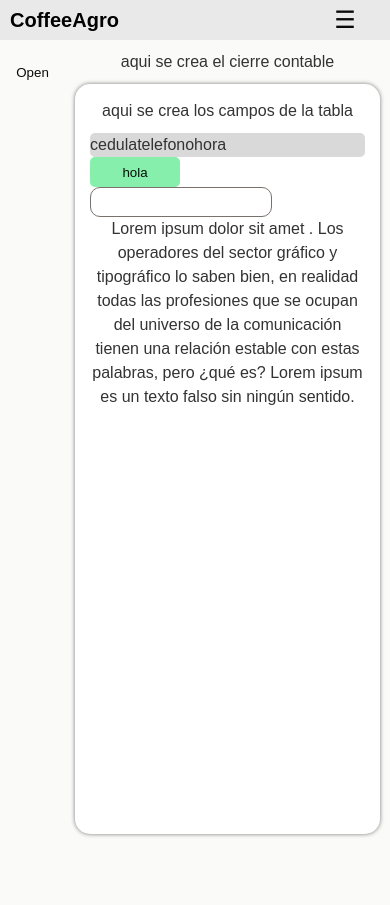
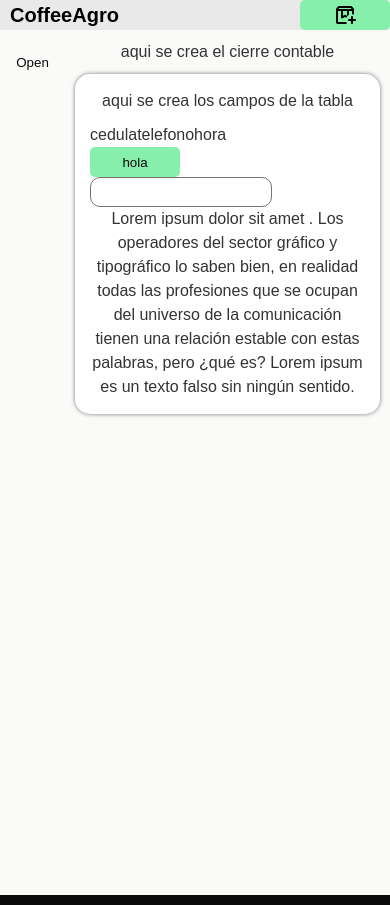
Before and after one commit to JKalith/coffeeAgro, a Next.js app: page /buyDashboard/createInvoice in a window 390 px wide. Built offline with nearby package versions, Linux system fonts and the light colour scheme.

Commit message:
Mejoras en el responsive
Se ajusto estilos en las tablas.

```diff
--- a/src/app/styles/globals.module.css
+++ b/src/app/styles/globals.module.css
@@ -303,10 +303,10 @@ width: 300px;
 
 height: fit-content;
 margin-top: 10px;
-
+background-color: #d9d9d96c;
   display: flex;
   border-radius: 5px;
-  background-color: #d9d9d9;
+
 }
 
 .titles {
@@ -352,8 +352,17 @@ margin-top: 10px;
 
   width: auto;
   margin-bottom: 5px;
+  background: #5d5d5d00;
+  box-shadow:  3px 3px 6px #5a5a5a00,
+               -2px -2px 6px #00000000;
+color: white;
+}
 
-}
+
+
+
+
+
 
 .cell {
   display: flex;
@@ -496,9 +505,22 @@ cursor: pointer;
 
 
 
+@media (max-width: 1000px) {
+  .displayTitle{
+
+    background-color: #a0a0a000;
 
 
+      }
 
+.titlePage{
+  justify-content: center;
+  display: flex;
+background-color: #5D5D5D;
+margin-right: 70px;
+border-radius: 5px;
+margin-left: 70px;
+  } }
 
 
 
@@ -509,13 +531,16 @@ cursor: pointer;
 
   .table {
     width: 100%;
-
+  height: auto;
+  overflow: hidden;
   }
 
-  .titles, .titlePage {
-    font-size: 16px;
-  }
 
+  .titlePage{
+    justify-content: center;
+    display: flex;
+
+    }
   .containerBetween {
 
     align-items: center;
@@ -548,11 +573,9 @@ cursor: pointer;
     justify-content: space-between;
   }
 
- .productRow{
+ .table{
 
-
-border: solid 0.5px #78716C;
-border-radius: 10px;
+overflow: hidden;
 
 
  }
@@ -569,10 +592,22 @@ border-radius: 10px;
   white-space: nowrap;
 
 }
+.displayTitle{
+
+  background-color: #a0a0a000;
+
+
+    }
   .titles, .titlePage {
     font-size: 20px; /* Fuente más pequeña en pantallas muy pequeñas */
+
+
   }
+  .titlePage{
+    justify-content: center;
+    display: flex;
 
+    }
   .containerButton{
     margin-left: 5px;
   margin-top: 10px;
@@ -617,9 +652,35 @@ border-radius: 10px;
 @media (prefers-color-scheme: dark) {
 
 
+  @media (max-width: 1000px) {
+
+    .productRow{
+
+
+   border: solid 0.5px #78716C;
+   border-radius: 10px;
+
+    border-radius: 5px;
+    margin-bottom: 15px;
+    background: #5D5D5D;
+    box-shadow:  3px 3px 6px #5a5a5a,
+                 -2px -2px 6px #000000;
+color: white;
 
 
 
+
+
+
+    }}
+
+.displayTitle{
+
+
+
+
+
+}
   .checkbox {
     cursor: pointer;
     background-image: none;
@@ -677,6 +738,7 @@ border-radius: 10px;
 
   .table {
    background-color: #3C3C3C;
+
   }
 
  .titlePage {
@@ -687,20 +749,15 @@ border-radius: 10px;
   .filterContainer {
 
 
-    background-color: #3C3C3C;
+    background-color: #3c3c3c00;
   }
   .displayTitle{
 
-
-
-    background-color: #5D5D5D;
-  }
-  .productRow{
-
-color: white;
+background-color: none;
 
 
   }
+
 
 
   .hoverRows:hover {
--- a/src/app/ui/navbar/btnNavBar.jsx
+++ b/src/app/ui/navbar/btnNavBar.jsx
@@ -20,7 +20,7 @@ const BtnNavBar = ({ href, buttonText, icon }) => {
 
       <button className={styles.menuRow}>
 
-      {buttonText}
+{buttonText}
 
       </button>
 
--- a/src/app/ui/navbar/navbar.jsx
+++ b/src/app/ui/navbar/navbar.jsx
@@ -4,6 +4,10 @@ import styles from "../styles/navBar.module.css"
 import Link from 'next/link';
 import icons from "../styles/icons.module.css"
 import BtnNavBar from "./btnNavBar"
+import icon from '../styles/icons.module.css'
+
+
+import globals from '../../styles/globals.module.css'
 const Navbar = () => {
   const [menuOpen, setMenuOpen] = useState(false);
   const [closing, setClosing] = useState(false);
@@ -15,7 +19,7 @@ const Navbar = () => {
       setTimeout(() => {
         setMenuOpen(false);
         setClosing(false);
-      }, 700); // Duración de la animación de cierre
+      }, 1000); // Duración de la animación de cierre
     } else {
       setMenuOpen(true);
     }
@@ -40,9 +44,22 @@ const Navbar = () => {
     <li> <BtnNavBar href="/plotDashboard" buttonText="Lotes" icon={icons.loteIcon} /></li>
     <li> <BtnNavBar href="/payrollDashboard" buttonText="Planilla" icon={icons.payrollIcon} /></li>
   </ul>
-  <button className={styles.menuBtn} onClick={toggleMenu}>
-        ☰
-      </button>
+
+
+  <div className={styles.hideDropdown}>
+
+
+
+
+      <button className={globals.button} onClick={toggleMenu}>
+            <div className={`${icon.containerIcon} ${icon.addProductIcon}`}></div>
+
+          </button>
+
+
+
+
+
       {(menuOpen || closing) && (
          <ul
           className={`${styles.dropdownMenu} ${
@@ -59,6 +76,9 @@ const Navbar = () => {
 
     </ul>
       )}
+
+
+  </div>
 </nav>
 
   );
--- a/src/app/ui/styles/navBar.module.css
+++ b/src/app/ui/styles/navBar.module.css
@@ -28,7 +28,7 @@ display: flex;
   }
 
   .logoContainer {
-
+   background-color: #F0FDF5;
     border-radius: 10px;
       height: 30px; /* Para que ocupe toda la altura de la ventana */
       width:  30px;
@@ -70,11 +70,6 @@ display: flex;
 
   .menuBtn {
 display: none;
-  }
-  .menuBTN{
-
-display: flex;
-
   }
 
   .dropdownMenu {
@@ -123,7 +118,11 @@ width: 80px;
     background-color: #D9D9D9
 
   }
+  .hideDropdown{
+display: none;
 
+
+   }
   .labelContent{
   display: flex;
   width: 140px;
@@ -163,7 +162,13 @@ color: white;
 
 
 }
+.labelContent{
 
+
+background-color: #343434;
+
+
+}
   .navbar {
     display: flex;
     justify-content: space-between; /* Espacio entre el logo y los enlaces */
@@ -175,7 +180,13 @@ color: white;
 
 
 
+  .dropdownMenu{
 
+
+background-color: #343434;
+
+
+  }
 
 
 
@@ -201,8 +212,6 @@ color: white;
 .menuRow{
 
 color: white;
-
-
 }
 
 
@@ -228,29 +237,32 @@ background-color: #525151;
 
 @keyframes dropdown-open {
   from {
-    transform: translateY(-10px);
+    transform: translateX(0);
     opacity: 0;
   }
   to {
-    transform: translateY(0);
+    transform: translateX(-10PX);
     opacity: 1;
   }
 }
 
 @keyframes dropdown-close {
   from {
-    transform: translateY(0);
+    transform: translateX(-10PX);
     opacity: 1;
   }
   to {
-    transform: translateY(-10px);
+    transform: translateX(0);
     opacity: 0;
   }
 }
 
 /* Responsive Design */
 @media (max-width: 748px) {
+  .hideDropdown{
 
+
+    display: block;}
   .logoContainer {
    margin-left: 10px;
 margin-top: 5px;
@@ -266,14 +278,12 @@ width: 10px;
     }
   .menuRow {
 
-    width: 20px;
+    width: 100%;
     height: 40px;
 
-    padding:0%;
-    padding-left: 5%;
-    text-align: left;
 
-  color: black;
+   justify-content: center;
+
    border: solid rgba(245, 245, 220, 0);
 
 
@@ -303,8 +313,10 @@ margin: 0%;
     display: none;
   }
   .menuBtn {
-    height: 40px;
-        background: none;
+    height: 50px;
+    color: white;
+
+        background: blue;
     align-items: center;
     display: flex;
         font-size: 1.5rem;
@@ -347,14 +359,13 @@ margin: 0%;
          }
        .menuRow {
 
-         width: 20px;
+         width: 100%;
          height: 40px;
 
          padding:0%;
          padding-left: 5%;
-         text-align: left;
+         justify-content: center;
 
-       color: black;
         border: solid rgba(245, 245, 220, 0);
 
 
```
